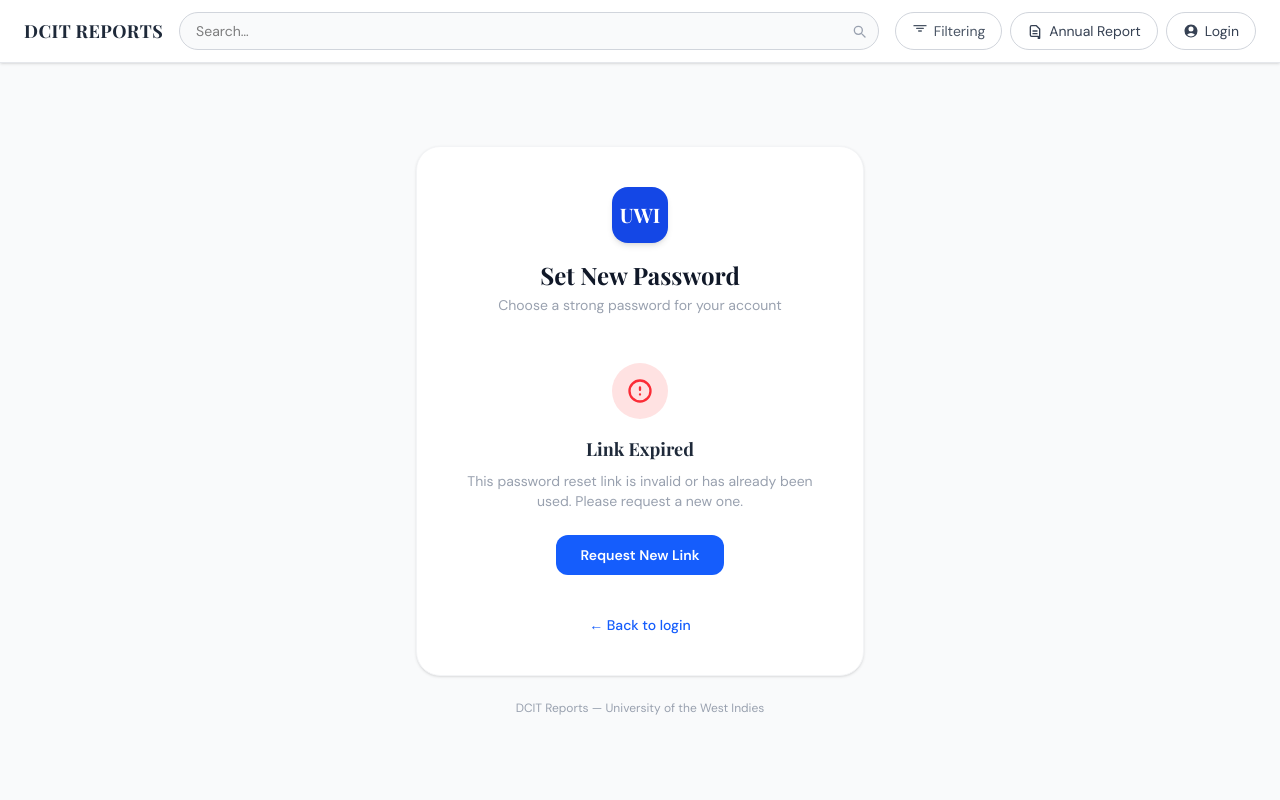
After one commit to Staff-Annual-Reporting-Project-Group/Company8-SAR-Platform, a Django app: page /users/password-reset/confirm/1/1/ in a window 1280 px wide. The commit adds this page. Run offline with Django 5.2, Linux system fonts and the light colour scheme.

Commit message:
connected the forgot password flow and updated the login html

```diff
--- a/Annual_Reporting_Platform/Annual_Reporting_Platform/urls.py
+++ b/Annual_Reporting_Platform/Annual_Reporting_Platform/urls.py
@@ -18,9 +18,34 @@ from django.contrib import admin
 from django.urls import path,include
 from django.conf.urls.static import static
 from django.conf import settings
+from django.contrib.auth import views as auth_views
+
 urlpatterns = [
     path('admin/', admin.site.urls),
     path('reports/',include('reports.urls')),
     path('users/',include('users.urls')),
     path('administration/',include('administration.urls')),
+
+    # Password reset flow
+    path('users/password-reset/',
+         auth_views.PasswordResetView.as_view(
+             template_name='users/password_reset.html',
+             email_template_name='users/password_reset_email.html',
+         ),
+         name='password_reset'),
+    path('users/password-reset/done/',
+         auth_views.PasswordResetDoneView.as_view(
+             template_name='users/password_reset_done.html',
+         ),
+         name='password_reset_done'),
+    path('users/password-reset/confirm/<uidb64>/<token>/',
+         auth_views.PasswordResetConfirmView.as_view(
+             template_name='users/password_reset_confirm.html',
+         ),
+         name='password_reset_confirm'),
+    path('users/password-reset/complete/',
+         auth_views.PasswordResetCompleteView.as_view(
+             template_name='users/password_reset_complete.html',
+         ),
+         name='password_reset_complete'),
 ] + static(settings.MEDIA_URL, document_root=settings.MEDIA_ROOT)
--- a/Annual_Reporting_Platform/reports/models.py
+++ b/Annual_Reporting_Platform/reports/models.py
@@ -32,7 +32,7 @@ class Report(models.Model):
     participants = models.ManyToManyField(Participant,blank=True)
     category = models.ForeignKey(Category,on_delete=models.SET_NULL,default=1,null=True)
     committees= models.ManyToManyField(Committee,blank=True)
-    feature_image = models.ImageField(default='images/report_images/uwi_zocrhc',upload_to='report_images')
+    feature_image = models.ImageField(default='default_image_o8sym9',upload_to='report_images')
     date_of_report= models.DateField(blank=False,null=False,default=timezone.now)
     created = models.DateTimeField(auto_now_add=True)
     updated = models.DateTimeField(auto_now=True)
--- a/Annual_Reporting_Platform/users/models.py
+++ b/Annual_Reporting_Platform/users/models.py
@@ -17,7 +17,7 @@ class UserProfilePic(models.Model):
     )
 
     profilePic = models.ImageField(
-        default="profile_pictures/user_default",
+        default="user_oatu9e",
         upload_to='profile_pictures'
     )
 
--- a/Annual_Reporting_Platform/users/templates/users/login.html
+++ b/Annual_Reporting_Platform/users/templates/users/login.html
@@ -57,7 +57,7 @@
         <input type="checkbox" name="remember_me" id="id_remember_me"/>
         Keep me signed in
       </label>
-      <a href="#" class="forgot">Forgot password?</a>
+      <a href="{% url 'password_reset' %}" class="forgot">Forgot password?</a>
     </div>
 
     <button type="submit" class="btn-primary">Sign In</button>
--- /dev/null
+++ b/Annual_Reporting_Platform/users/templates/users/password_reset_confirm.html
@@ -0,0 +1,168 @@
+{% extends "base.html" %}
+{% block body %}
+
+<div class="min-h-[calc(100vh-65px)] flex items-center justify-center bg-gray-50 px-4 py-12">
+  <div class="w-full max-w-md">
+
+    <div class="bg-white rounded-3xl shadow-sm border border-gray-100 px-8 py-10">
+
+      <!-- Logo -->
+      <div class="flex flex-col items-center mb-8">
+        <div class="w-14 h-14 rounded-2xl bg-blue-700 flex items-center justify-center mb-4 shadow-md">
+          <span class="font-display text-white font-bold text-xl">UWI</span>
+        </div>
+        <h1 class="font-display text-2xl font-bold text-gray-900">Set New Password</h1>
+        <p class="text-sm text-gray-400 mt-1">Choose a strong password for your account</p>
+      </div>
+
+      {% if validlink %}
+
+      <form method="POST" class="space-y-5">
+        {% csrf_token %}
+
+        <!-- Django's form errors -->
+        {% if form.errors %}
+        <div class="bg-red-50 border border-red-200 rounded-xl px-4 py-3 space-y-1">
+          {% for field in form %}
+            {% for error in field.errors %}
+            <p class="text-sm text-red-600 flex items-start gap-2">
+              <svg xmlns="http://www.w3.org/2000/svg" class="h-4 w-4 mt-0.5 shrink-0" fill="none" viewBox="0 0 24 24" stroke="currentColor">
+                <path stroke-linecap="round" stroke-linejoin="round" stroke-width="2" d="M12 9v2m0 4h.01M12 3a9 9 0 100 18A9 9 0 0012 3z"/>
+              </svg>
+              {{ error }}
+            </p>
+            {% endfor %}
+          {% endfor %}
+        </div>
+        {% endif %}
+
+        <!-- New password -->
+        <div>
+          <label for="id_new_password1" class="block text-xs font-semibold text-gray-500 uppercase tracking-wide mb-1.5">
+            New Password
+          </label>
+          <div class="relative">
+            <span class="absolute left-3 top-1/2 -translate-y-1/2 text-gray-400">
+              <svg xmlns="http://www.w3.org/2000/svg" class="h-4 w-4" fill="none" viewBox="0 0 24 24" stroke="currentColor">
+                <path stroke-linecap="round" stroke-linejoin="round" stroke-width="2" d="M12 15v2m0 0v2m0-2h2m-2 0H10m2-6a4 4 0 10-8 0v3h8V9z"/>
+              </svg>
+            </span>
+            <input type="password" name="new_password1" id="id_new_password1"
+              placeholder="Create a new password" autocomplete="new-password"
+              class="w-full rounded-xl border border-gray-200 bg-gray-50 pl-9 pr-10 py-2.5 text-sm text-gray-800 focus:outline-none focus:ring-2 focus:ring-blue-200 focus:border-blue-400 transition"/>
+            <button type="button" onclick="togglePw('id_new_password1')"
+              class="absolute right-3 top-1/2 -translate-y-1/2 text-gray-400 hover:text-gray-600 transition">
+              <svg xmlns="http://www.w3.org/2000/svg" class="h-4 w-4" fill="none" viewBox="0 0 24 24" stroke="currentColor">
+                <path stroke-linecap="round" stroke-linejoin="round" stroke-width="2" d="M15 12a3 3 0 11-6 0 3 3 0 016 0M2.458 12C3.732 7.943 7.523 5 12 5c4.478 0 8.268 2.943 9.542 7-1.274 4.057-5.064 7-9.542 7-4.477 0-8.268-2.943-9.542-7z"/>
+              </svg>
+            </button>
+          </div>
+          <!-- Strength bar -->
+          <div class="mt-2 h-1 rounded-full bg-gray-200 overflow-hidden">
+            <div id="strength-bar" class="h-full rounded-full transition-all duration-300 w-0"></div>
+          </div>
+          <p id="strength-label" class="text-xs text-gray-400 mt-1">&nbsp;</p>
+        </div>
+
+        <!-- Confirm password -->
+        <div>
+          <label for="id_new_password2" class="block text-xs font-semibold text-gray-500 uppercase tracking-wide mb-1.5">
+            Confirm New Password
+          </label>
+          <div class="relative">
+            <span class="absolute left-3 top-1/2 -translate-y-1/2 text-gray-400">
+              <svg xmlns="http://www.w3.org/2000/svg" class="h-4 w-4" fill="none" viewBox="0 0 24 24" stroke="currentColor">
+                <path stroke-linecap="round" stroke-linejoin="round" stroke-width="2" d="M9 12l2 2 4-4m6 2a9 9 0 11-18 0 9 9 0 0118 0z"/>
+              </svg>
+            </span>
+            <input type="password" name="new_password2" id="id_new_password2"
+              placeholder="Repeat new password" autocomplete="new-password"
+              class="w-full rounded-xl border border-gray-200 bg-gray-50 pl-9 pr-4 py-2.5 text-sm text-gray-800 focus:outline-none focus:ring-2 focus:ring-blue-200 focus:border-blue-400 transition"/>
+          </div>
+          <p id="match-label" class="text-xs mt-1 text-gray-400">&nbsp;</p>
+        </div>
+
+        <button type="submit"
+          class="w-full rounded-xl bg-blue-600 hover:bg-blue-700 active:bg-blue-800 text-white font-semibold text-sm py-3 transition shadow-sm">
+          Set New Password
+        </button>
+      </form>
+
+      {% else %}
+
+      <!-- Invalid / expired link -->
+      <div class="text-center py-4">
+        <div class="w-14 h-14 rounded-full bg-red-100 flex items-center justify-center mx-auto mb-4">
+          <svg xmlns="http://www.w3.org/2000/svg" class="h-7 w-7 text-red-500" fill="none" viewBox="0 0 24 24" stroke="currentColor">
+            <path stroke-linecap="round" stroke-linejoin="round" stroke-width="2" d="M12 9v2m0 4h.01M12 3a9 9 0 100 18A9 9 0 0012 3z"/>
+          </svg>
+        </div>
+        <h2 class="font-display text-lg font-bold text-gray-800 mb-2">Link Expired</h2>
+        <p class="text-sm text-gray-400 mb-6">This password reset link is invalid or has already been used. Please request a new one.</p>
+        <a href="{% url 'password_reset' %}"
+           class="inline-block px-6 py-2.5 rounded-xl bg-blue-600 hover:bg-blue-700 text-white text-sm font-semibold transition">
+          Request New Link
+        </a>
+      </div>
+
+      {% endif %}
+
+      <p class="text-center text-sm text-gray-400 mt-6">
+        <a href="{% url 'users:login' %}" class="text-blue-600 font-medium hover:underline">← Back to login</a>
+      </p>
+
+    </div>
+
+    <p class="text-center text-xs text-gray-400 mt-6">DCIT Reports &mdash; University of the West Indies</p>
+  </div>
+</div>
+
+<script>
+  function togglePw(id) {
+    const f = document.getElementById(id);
+    f.type = f.type === 'password' ? 'text' : 'password';
+  }
+
+  const pw1   = document.getElementById('id_new_password1');
+  const pw2   = document.getElementById('id_new_password2');
+  const bar   = document.getElementById('strength-bar');
+  const slbl  = document.getElementById('strength-label');
+  const mlbl  = document.getElementById('match-label');
+
+  const levels = [
+    { color: 'bg-red-400',    label: 'Weak',   w: 'w-1/4' },
+    { color: 'bg-orange-400', label: 'Fair',   w: 'w-2/4' },
+    { color: 'bg-yellow-400', label: 'Good',   w: 'w-3/4' },
+    { color: 'bg-green-500',  label: 'Strong', w: 'w-full' },
+  ];
+
+  pw1.addEventListener('input', () => {
+    const v = pw1.value;
+    let s = 0;
+    if (v.length >= 8)          s++;
+    if (/[A-Z]/.test(v))        s++;
+    if (/[0-9]/.test(v))        s++;
+    if (/[^A-Za-z0-9]/.test(v)) s++;
+    bar.className = 'h-full rounded-full transition-all duration-300';
+    if (!v) { slbl.textContent = '\u00A0'; return; }
+    const lvl = levels[s - 1] || levels[0];
+    bar.classList.add(lvl.color, lvl.w);
+    slbl.textContent = lvl.label;
+    slbl.className = `text-xs mt-1 ${lvl.color.replace('bg-', 'text-')}`;
+    checkMatch();
+  });
+
+  pw2.addEventListener('input', checkMatch);
+  function checkMatch() {
+    if (!pw2.value) { mlbl.textContent = '\u00A0'; return; }
+    if (pw1.value === pw2.value) {
+      mlbl.textContent = '✓ Passwords match';
+      mlbl.className = 'text-xs mt-1 text-green-600';
+    } else {
+      mlbl.textContent = '✗ Passwords do not match';
+      mlbl.className = 'text-xs mt-1 text-red-500';
+    }
+  }
+</script>
+
+{% endblock %}
--- a/Annual_Reporting_Platform/users/templates/users/profile.html
+++ b/Annual_Reporting_Platform/users/templates/users/profile.html
@@ -14,7 +14,7 @@
       <div class="flex flex-wrap items-center gap-3 mt-4">
         <a href="{% url 'users:create-report' %}"
            class="px-5 py-2 rounded-full bg-blue-600 hover:bg-blue-700 text-white text-xs font-bold uppercase tracking-wide transition shadow-sm">
-          + Create New Report
+          +  Create New Report
         </a>
         <a href="{% url 'reports:my_reports_pdf' %}"
            class="flex items-center gap-1.5 px-4 py-2 rounded-full border border-blue-300 text-blue-600 hover:bg-blue-50 text-xs font-semibold transition">
```
Also changed, not shown: Annual_Reporting_Platform/users/templates/users/auth_base.html (+76 -18 lines), Annual_Reporting_Platform/users/templates/users/password_reset.html (added, +54 -0 lines), Annual_Reporting_Platform/users/templates/users/password_reset_complete.html (added, +34 -0 lines), Annual_Reporting_Platform/users/templates/users/password_reset_done.html (added, +54 -0 lines), Annual_Reporting_Platform/users/templates/users/password_reset_email.html (added, +12 -0 lines), 1 other file.
